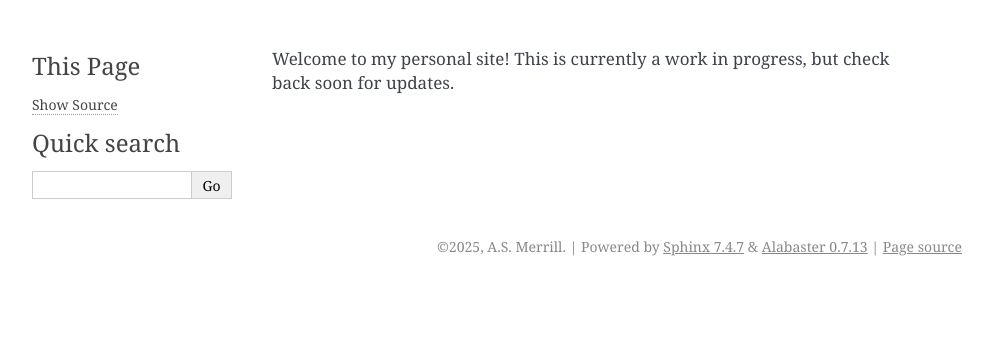
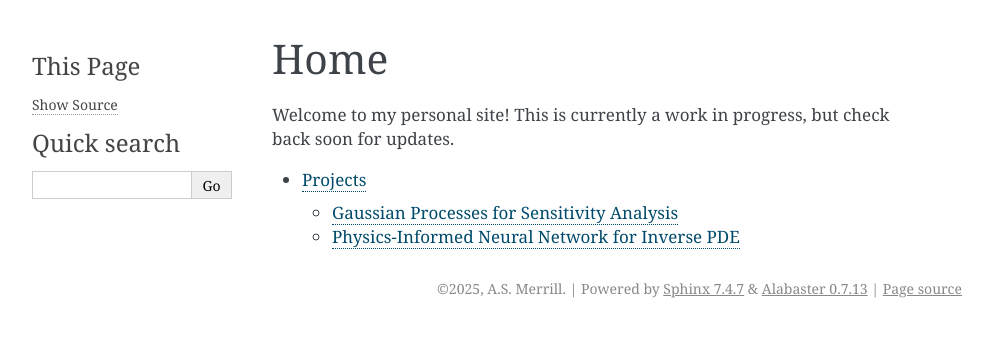
Before and after one commit to asher-m/asher-m.github.io, a Sphinx documentation site: the page built from source/index.rst, in a window 1280 px wide. Shown: the top 337 px of the page, without its empty margins (148-1141 px from the left). Built offline with Sphinx 7.4.7, drawn with Linux system fonts in a browser that asks for light colours.

Commit message:
projects: add start of projects

```diff
--- a/source/index.rst
+++ b/source/index.rst
@@ -1 +1,9 @@
+Home
+====
+
 Welcome to my personal site!  This is currently a work in progress, but check back soon for updates.
+
+.. toctree::
+    :maxdepth: 2
+
+    projects
--- /dev/null
+++ b/source/projects.rst
@@ -0,0 +1,10 @@
+Projects
+========
+
+Here are some projects on which I've worked, ordered according to coolness and recency.
+
+.. toctree::
+    :maxdepth: 1
+
+    Gaussian Processes for Sensitivity Analysis <projects/gp>
+    Physics-Informed Neural Network for Inverse PDE <projects/pinn>
--- /dev/null
+++ b/source/projects/gp.rst
@@ -0,0 +1,4 @@
+Gaussian Processes
+==================
+
+Here's some work I did on Gaussian processes.
--- /dev/null
+++ b/source/projects/pinn.rst
@@ -0,0 +1,4 @@
+Physics-informed Neural Networks
+================================
+
+Here's some work I did on PINN.
```
